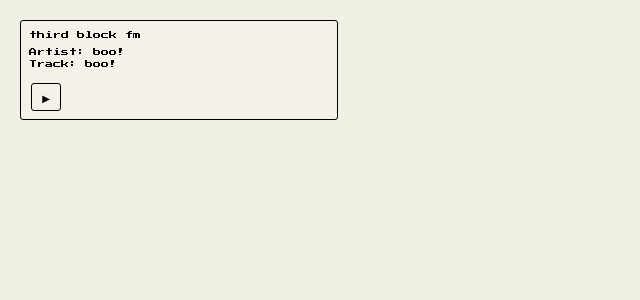
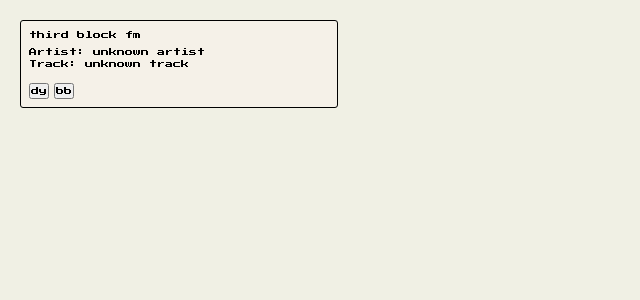
Before and after one commit to nikhilbhanu/thirdblockfm, a React (Vite) app: page / in a window 1280 px wide. Shown: the top 300 px of the page, without its empty margins (0-640 px from the left). Built offline with nearby package versions, Linux system fonts and the light colour scheme; no server answers.

Commit message:
added stations

```diff
--- a/src/components/AudioPlayer.css
+++ b/src/components/AudioPlayer.css
@@ -149,8 +149,8 @@
 /* Controls Area */
 .controls-area {
     display: flex;
-    justify-content: space-between;
-    /* Space out button groups */
+    justify-content: flex-start;
+    /* Align buttons to the left */
     align-items: center;
     padding-top: 8px;
     /* Space above buttons */
@@ -202,6 +202,20 @@
     box-shadow: inset 1px 1px 1px rgba(0, 0, 0, 0.2);
 }
 
+.station-button {
+    margin-right: 5px;
+    /* Add space between buttons */
+}
+
+.station-button.active {
+    background-color: #e0dccc;
+    /* Slightly darker on press */
+    border-style: solid;
+    /* Keep border solid */
+    transform: none;
+    box-shadow: inset 1px 1px 1px rgba(0, 0, 0, 0.2);
+}
+
 /* Hide the actual audio element */
 .audio-player-container audio {
     display: none;
--- a/src/components/AudioPlayer.jsx
+++ b/src/components/AudioPlayer.jsx
@@ -1,70 +1,184 @@
 import React, { useRef, useState, useEffect } from 'react';
 import './AudioPlayer.css';
+
+// Define the available stations
+const stations = [
+  {
+    id: 'dreamy',
+    name: 'dy',
+    streamUrl: 'https://3ff645f3216a4de6.ngrok.app/dreamy',
+    mountPoint: 'dreamy'
+  },
+  {
+    id: 'boogie',
+    name: 'bb',
+    streamUrl: 'https://3ff645f3216a4de6.ngrok.app/boogie',
+    mountPoint: 'boogie'
+  }
+];
 
 const AudioPlayer = () => {
   const audioRef = useRef(null);
   const [isPlaying, setIsPlaying] = useState(false);
+  const [isBuffering, setIsBuffering] = useState(false); // New state for buffering indication
   const [artist, setArtist] = useState('unknown artist');
   const [trackName, setTrackName] = useState('unknown track');
+  const [currentStationId, setCurrentStationId] = useState(null); // State to track the selected station
 
   const togglePlay = () => {
+    console.log('togglePlay called. Current isPlaying:', isPlaying);
     const audio = audioRef.current;
-    if (!audio) return; // Guard against null ref
+    if (!audio || !currentStationId) {
+      console.log('togglePlay: Audio ref or currentStationId is null. Aborting.');
+      return; // Guard against null ref or no station selected
+    }
+
     if (isPlaying) {
       audio.pause();
+      setIsPlaying(false); // Explicitly set to false on pause
     } else {
       // Attempt to play, handling potential errors
-      audio.play().catch(error => {
+      audio.play().then(() => {
+        setIsPlaying(true); // Set to true only if play is successful
+      }).catch(error => {
         console.error("Error attempting to play audio:", error);
         // Optionally update state to reflect that playback failed
         setIsPlaying(false);
       });
     }
-    setIsPlaying(!isPlaying);
   };
 
   const fetchMetadata = async () => {
+    console.log('fetchMetadata called. currentStationId:', currentStationId);
+    if (!currentStationId) return; // Don't fetch if no station is selected
+
     try {
-      // Use the proxy path configured in vite.config.js
       const response = await fetch('https://3ff645f3216a4de6.ngrok.app/status-json.xsl');
       if (!response.ok) {
+        console.error(`fetchMetadata: HTTP error! status: ${response.status}`);
         throw new Error(`HTTP error! status: ${response.status}`);
       }
       const data = await response.json();
-      if (data && data.icestats && data.icestats.source && data.icestats.source.title) {
-        const title = data.icestats.source.title;
-        // Robust splitting in case title format varies
+      console.log('fetchMetadata successful. Data:', data);
+
+      const selectedStation = stations.find(station => station.id === currentStationId);
+
+      if (data && data.icestats && Array.isArray(data.icestats.source) && selectedStation) {
+        // Find the source that matches the selected station's mount point
+        const currentSource = data.icestats.source.find(source =>
+          source.listenurl && source.listenurl.includes(`/${selectedStation.mountPoint}`)
+        );
+
+        if (currentSource && currentSource.title) {
+          const title = currentSource.title;
           const parts = title.split(' - ');
           const currentArtist = parts[0]?.trim() || 'unknown artist';
           const currentTrackName = parts.slice(1).join(' - ').trim() || 'unknown track';
           setArtist(currentArtist);
           setTrackName(currentTrackName);
         } else {
-        // Handle cases where the expected data structure is missing
+          // Metadata not found for the selected station
+          setArtist('unknown artist');
+          setTrackName('unknown track');
+        }
+      } else {
+        // Data structure is not as expected or station not found
         setArtist('unknown artist');
         setTrackName('unknown track');
       }
     } catch (error) {
       console.error('Error fetching metadata:', error);
-      setArtist('boo!');
-      setTrackName('boo!'); // More specific error message
+      setArtist('Error');
+      setTrackName('fetching metadata');
     }
   };
 
+  // Effect to handle station changes and metadata fetching
   useEffect(() => {
-    fetchMetadata(); // Fetch metadata on component mount
-    const intervalId = setInterval(fetchMetadata, 12000); // Fetch metadata every 15 seconds
-    return () => clearInterval(intervalId); // Clear interval on component unmount
-  }, []); // Empty dependency array ensures this runs once on mount and cleans up on unmount
+    if (currentStationId) {
+      // Find the selected station object
+      const selectedStation = stations.find(station => station.id === currentStationId);
+
+      if (selectedStation) {
+        const audio = audioRef.current;
+        if (audio) {
+          console.log(`Loading audio for station: ${selectedStation.name}`);
+          setIsBuffering(true); // Set buffering to true when loading starts
+
+          // Remove any existing canplaythrough listener before adding a new one
+          const oldListener = audio.oncanplaythrough;
+          if (oldListener) {
+            audio.removeEventListener('canplaythrough', oldListener);
+          }
+
+          audio.src = selectedStation.streamUrl;
+          audio.load();
+
+          // Add event listener to know when the audio is ready to play
+          const handleCanPlayThrough = () => {
+            console.log('Audio is ready to play (canplaythrough event)');
+            setIsBuffering(false); // Set buffering to false when ready
+            // Audio is ready, but we don't auto-play.
+            // Playback will be initiated by user interaction via togglePlay.
+          };
+
+          audio.addEventListener('canplaythrough', handleCanPlayThrough);
+
+          // Store the listener so we can remove it on cleanup
+          audio.oncanplaythrough = handleCanPlayThrough;
+
+          // Start fetching metadata for the selected station
+          fetchMetadata(); // Initial fetch
+          const intervalId = setInterval(fetchMetadata, 5000); // Fetch metadata every 5 seconds
+
+          // Cleanup function for this effect
+          return () => {
+            console.log(`Cleaning up effect for station: ${selectedStation.name}`);
+            clearInterval(intervalId);
+            // Remove the canplaythrough listener
+            if (audioRef.current && audioRef.current.oncanplaythrough) {
+              audioRef.current.removeEventListener('canplaythrough', audioRef.current.oncanplaythrough);
+              audioRef.current.oncanplaythrough = null; // Clear the stored listener
+            }
+          };
+        }
+      }
+    } else {
+      console.log('currentStationId is null. Clearing state and pausing audio.');
+      // If no station is selected, clear metadata and stop any playback
+      setArtist('unknown artist');
+      setTrackName('unknown track');
+      if (audioRef.current) {
+        audioRef.current.pause();
+        audioRef.current.src = ''; // Clear the audio source
+      }
+      setIsPlaying(false);
+      setIsBuffering(false); // Not buffering if no station is selected
+    }
+    // Cleanup function for the case where currentStationId becomes null
+    return () => {
+      // Any cleanup needed when currentStationId goes from a value to null
+      console.log('Running cleanup for useEffect on currentStationId change.');
+    };
+  }, [currentStationId]); // Rerun this effect when currentStationId changes
 
   // Effect to update isPlaying state if audio playback ends naturally or is paused externally
   useEffect(() => {
     const audio = audioRef.current;
     if (!audio) return;
 
-    const handlePlay = () => setIsPlaying(true);
-    const handlePause = () => setIsPlaying(false);
-    const handleEnded = () => setIsPlaying(false); // Set to false when track ends
+    const handlePlay = () => {
+      console.log('Audio play event fired.');
+      setIsPlaying(true);
+    };
+    const handlePause = () => {
+      console.log('Audio pause event fired.');
+      setIsPlaying(false);
+    };
+    const handleEnded = () => {
+      console.log('Audio ended event fired.');
+      setIsPlaying(false); // Set to false when track ends
+    };
 
     audio.addEventListener('play', handlePlay);
     audio.addEventListener('pause', handlePause);
@@ -78,10 +192,26 @@ const AudioPlayer = () => {
     };
   }, []); // Run once on mount
 
+  // Function to handle station selection
+  const handleStationSelect = (stationId) => {
+    if (currentStationId === stationId) {
+      // If the same station is clicked, toggle play/pause
+      togglePlay();
+    } else {
+      // If a different station is clicked, pause current playback,
+      // set the new station, and the useEffect will handle loading.
+      if (audioRef.current) {
+        audioRef.current.pause();
+      }
+      setIsPlaying(false);
+      setCurrentStationId(stationId);
+    }
+  };
+
   return (
     <div className="audio-player-container">
       {/* Audio element - hidden but controlled */}
-      <audio ref={audioRef} src="https://3ff645f3216a4de6.ngrok.app/dreamy" preload="metadata" />
+      <audio ref={audioRef} preload="metadata" /> {/* src will be set by useEffect */}
 
       {/* Title Bar */}
       <div className="title-bar">
@@ -95,11 +225,23 @@ const AudioPlayer = () => {
         <p>Track: {trackName}</p>
       </div>
 
-      {/* Controls Area */}
+      {/* Controls Area - Now contains station buttons */}
       <div className="controls-area">
-        <button onClick={togglePlay} className="control-button play-pause">
-          {isPlaying ? '❚❚' : '▶'}
+        {stations.map(station => (
+          <button
+            key={station.id}
+            className={`station-button ${currentStationId === station.id ? 'active' : ''}`}
+            onClick={() => handleStationSelect(station.id)}
+          >
+            {currentStationId === station.id
+              ? isBuffering
+                ? `${station.name} (loading...)`
+                : isPlaying
+                  ? `${station.name} (Playing)`
+                  : `${station.name} (Paused)`
+              : station.name}
           </button>
+        ))}
       </div>
     </div>
   );
```
Lines whose indentation alone changed are shown as unchanged.
